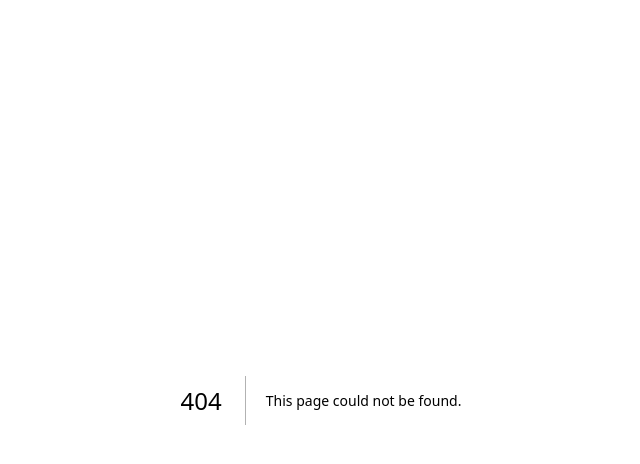
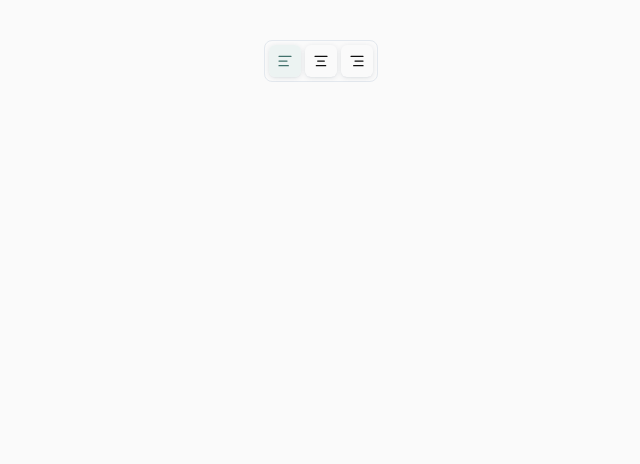
Before and after one commit to Bl3nd/sector23, a Next.js app: page /docs/components/toggle-group in a window 1280 px wide. Before the commit this address had no page. Shown: the top 464 px of the page, without its empty margins (319-959 px from the left). Built offline with nearby package versions, Linux system fonts and the light colour scheme.

Commit message:
feat(toggle-group): Introduce ToggleGroup component with styles and documentation
- Added ToggleGroup component along with its styles using Tailwind CSS.
- Created a documentation page to demonstrate usage of the ToggleGroup component.

```diff
--- /dev/null
+++ b/app/components/toggle-group/index.ts
@@ -0,0 +1 @@
+export { ToggleGroup } from "./toggle-group";
--- /dev/null
+++ b/app/components/toggle-group/toggle-group.style.ts
@@ -0,0 +1,11 @@
+import { tv } from "tailwind-variants";
+
+const toggleGroup = tv({
+  base: [
+    "flex items-center gap-1 rounded-lg border border-border p-1",
+    "*:data-[slot=toggle]:border-none",
+    "*:data-[slot=toggle]:focus-visible:z-1",
+  ],
+});
+
+export { toggleGroup };
--- a/app/components/toggle-group/toggle-group.tsx
+++ b/app/components/toggle-group/toggle-group.tsx
@@ -1,7 +1,19 @@
+"use client";
+
 import { ToggleGroup as BaseToggleGroup } from "@base-ui/react/toggle-group";
 
+import { mergeSlotClassName } from "@/app/lib/merge-base-ui";
+
+import { toggleGroup } from "./toggle-group.style";
+
 function ToggleGroup({ className, ...props }: BaseToggleGroup.Props) {
-  return <BaseToggleGroup data-slot="toggle-group" className={className} {...props} />;
+  return (
+    <BaseToggleGroup
+      data-slot="toggle-group"
+      className={mergeSlotClassName(toggleGroup, className)}
+      {...props}
+    />
+  );
 }
 
 export { ToggleGroup };
--- /dev/null
+++ b/app/docs/components/toggle-group/page.tsx
@@ -0,0 +1,22 @@
+import { AlignCenterIcon, AlignLeftIcon, AlignRightIcon } from "lucide-react";
+
+import { Toggle } from "@/app/components/toggle";
+import { ToggleGroup } from "@/app/components/toggle-group";
+
+export default function ToggleGroupPage() {
+  return (
+    <div className="flex flex-col items-center justify-center py-10">
+      <ToggleGroup aria-label="Text alignment" defaultValue={["left"]}>
+        <Toggle value="left">
+          <AlignLeftIcon />
+        </Toggle>
+        <Toggle value="center">
+          <AlignCenterIcon />
+        </Toggle>
+        <Toggle value="right">
+          <AlignRightIcon />
+        </Toggle>
+      </ToggleGroup>
+    </div>
+  );
+}
```
